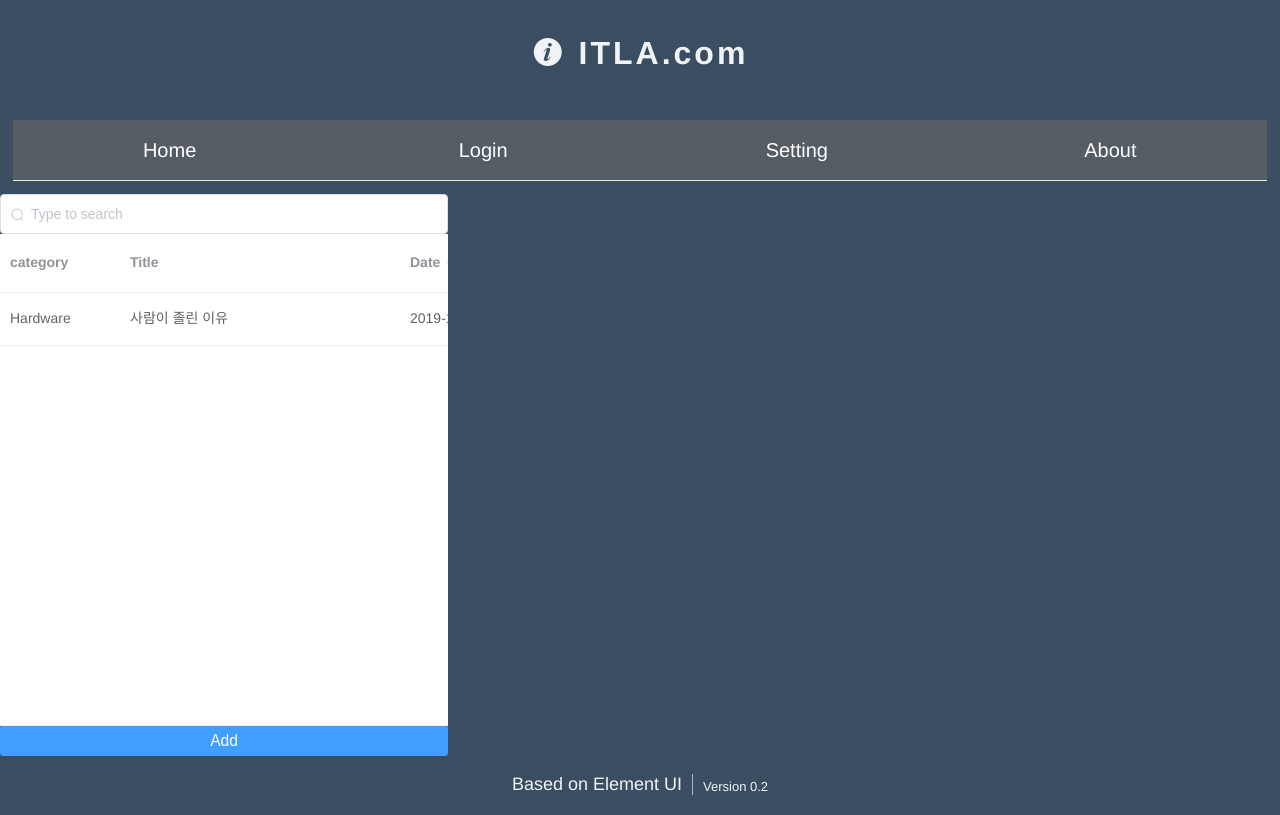
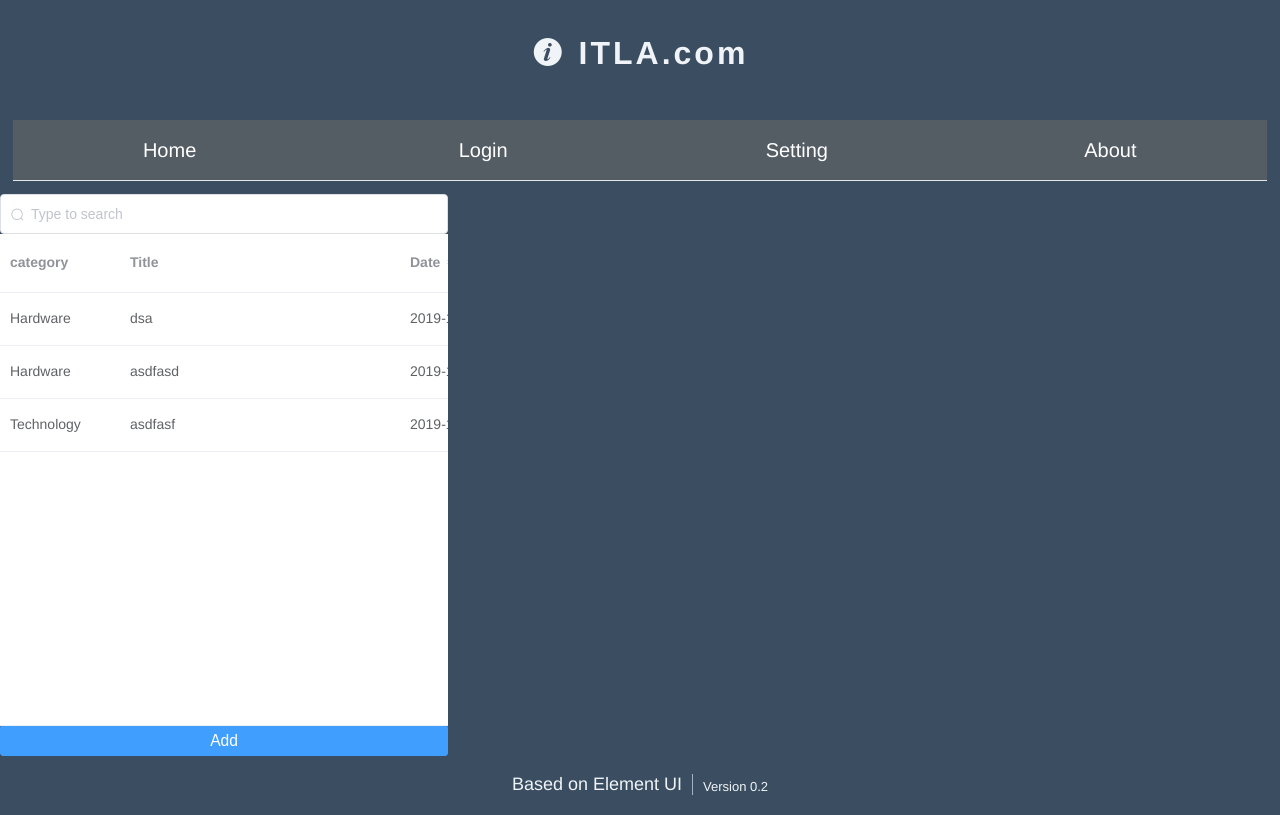
Before and after one commit to Levinna/ITLA.com, a Vue app in the folder itla/: page /feedranking in a window 1280 px wide. Built offline with nearby package versions, Linux system fonts and the light colour scheme; data requests are answered from the project's data file.

Commit message:
드디어 주석 추가

```diff
--- a/itla/public/mockup/database.json
+++ b/itla/public/mockup/database.json
@@ -20,16 +20,41 @@
       "email": "admin@itla.com",
       "password": "123456",
       "ratings": []
+    },
+    {
+      "id": 3,
+      "email": "s@s.com",
+      "password": "123456",
+      "ratings": []
     }
   ],
   "feeds": [
     {
       "category": "1",
-      "title": "사람이 졸린 이유",
-      "date": "2019-10-25",
-      "url": "google.ca",
+      "title": "dsa",
+      "date": "2019-10-18",
+      "url": "asdfasdf",
       "rate": null,
-      "id": 7
+      "madeBy": "2",
+      "id": 3
+    },
+    {
+      "category": "1",
+      "title": "asdfasd",
+      "date": "2019-10-26",
+      "url": "zxcvzxcv",
+      "rate": null,
+      "madeBy": "2",
+      "id": 4
+    },
+    {
+      "category": "2",
+      "title": "asdfasf",
+      "date": "2019-10-03",
+      "url": "asdfasdf",
+      "rate": null,
+      "madeBy": "1",
+      "id": 5
     }
   ]
 }
--- a/itla/src/components/FeedRanking.vue
+++ b/itla/src/components/FeedRanking.vue
@@ -1,5 +1,7 @@
 <template>
     <div style="display: flex; margin: auto; height: 35em">
+
+        <!--피드 관련된 부분-->
         <div id = "feeds" style="float: left; width:35%; height: 100%">
             <div>
                 <el-input v-model="search"
@@ -8,6 +10,8 @@
                         style="height: 6%"
                         prefix-icon="el-icon-search"/>
                 </div>
+            <!--sendUrl은 reader에 보내는 props인 reader_web_info 값을 변경하는 함수 -->
+            <!--피드들 불러와서 보여주는 부분-->
             <el-table
 
                     @cell-click = "sendUrl"
@@ -15,8 +19,9 @@
                     :data="this.$data.props_feed_data.filter(data => !search || data.title.toLowerCase().includes(search.toLowerCase()))"
                     style="width: 100%;"
                     height="88%">
+                <!--width는 colum 간 거리를 보고 적당히 정한 값-->
+                <el-table-column
 
-                <el-table-column
                         width="120%"
                         label="category"
                         prop="category">
@@ -34,12 +39,13 @@
                         prop="date">
                 </el-table-column>
                 <el-table-column
+
                         width="100%"
                         align="right">
                     <template slot-scope="scope">
-                        <!--disabled = "props_user_data.rating[i].id == "-->
+                        <!--삭제 버튼 관련 부분-->
                         <el-button
-                                disabled
+                                v-if="parseInt(scope.row.madeBy) !== parseInt(loginID)"
                                 icon = "el-icon-delete-solid"
                                 size="mini"
                                 type="danger"
@@ -49,13 +55,18 @@
                 </el-table-column>
 
             </el-table>
+
+            <!--피드를 추가하는 버튼 관련-->
             <div id ="add_button" style="position: relative">
                 <el-button
                     size="mini"
                     type="primary"
                     @click.stop = "dialogFormVisible = true"
                     style="width: 100%; position: absolute;bottom: -2.5em; left: 0"><span style="font-size: 130%">Add</span></el-button>
+
+                <!--피드 추가 하면 dialog 팝업되는 부분-->
                 <el-dialog title="피드 추가" :visible.sync="dialogFormVisible">
+                    <!--각종 폼들-->
                     <el-form :model="form">
                         <el-form-item label="Category" :label-width="formLabelWidth" style="width:100%">
                             <el-select v-model="form.category" placeholder="Select" style="width:100%" >
@@ -84,15 +95,20 @@
                             </el-input>
                         </el-form-item>
                     </el-form>
+
+                    <!--확인, 취소 버튼-->
                     <span slot="footer" class="dialog-footer">
                         <el-button @click="dialogFormVisible = false">Cancel</el-button>
                         <el-button type="primary" @click="Create">Confirm</el-button>
                     </span>
+
                 </el-dialog>
             </div>
         </div>
+        <!--float 취소해주는 부분-->
         <div style="clear: both"></div>
 
+        <!--리더부분. web_info(row 값 전체) 를 전달한다. -->
         <div id = "reader" v-if="reader_web_info" style="width: 100%;" >
             <feed-reader v-bind:props="reader_web_info" style="width: 98%; height: 100%; margin: auto; overflow: hidden" ></feed-reader>
         </div>
@@ -110,9 +126,9 @@
         name: "FeedRanking",
         data() {
             return {
-                loginID:"",
-                props_feed_data:[ ],
-                props_user_data:[],
+                loginID: 1, //로그인될을 때를 위한 임시 값
+                props_feed_data:[ ],//서버에서 피드 받아와서 저장함
+                props_user_data:[],//서버에서 유저 받아와서 저장함
                 options: [{
                     value: '0',
                     label: 'Software'
@@ -132,16 +148,17 @@
                     value: '5',
                     label: 'Misc'
                 }], //추가할 때 카테고리 선택하려면 필요함
-                formLabelWidth: '120px',
-                dialogFormVisible: false,
-                reader_web_info :"",
+                formLabelWidth: '120px', //폼 부분 크기
+                dialogFormVisible: false,//dialog 보이고 숨기기 위한 변수
+                reader_web_info :"",//reader가 화면 보여줄 떄 필욯ㅁ
                 form: {
                     category:'',
                     title: '',
                     date: '',
                     url: '',
                     rate:null,
-                },
+                    madeBy:'1',
+                },//feed 추가하기 위한 것들. 로그인 했을 때 loginID를 madeBy에 넣어서 쭉 유지시키려고 함.
                 search: '',
             }
         },
@@ -154,34 +171,34 @@
             },
             handleDelete(index, row) {
 
-                let target_url = 'http://localhost:3000/feeds/'+ row.id;
+                let target_url = 'http://localhost:3000/feeds/'+ row.id; //id의 주소로 가서 삭제함
                 axios.delete(target_url)
                     .then(resp => {
                         console.log(resp.data)
                     }).catch(error => {
                     console.log(error);
                 });
-                this.$data.reader_web_info = null;
+                this.$data.reader_web_info = null;//reader 화면 초기화
             },
             sendUrl(row,column,e){
-                this.$data.reader_web_info = row;
+                this.$data.reader_web_info = row; //row를 하위 컴포넌트에 전달
             },
             Create(){
-                this.$data.dialogFormVisible = false;
-                axios.post(baseURL_feed, this.$data.form);
-                this.$data.form = {category:'',date: '',title: '', url: '',rate:'',};
+                this.$data.dialogFormVisible = false;//dialog 숨김
+                axios.post(baseURL_feed, this.$data.form);//form을 추가함
+                this.$data.form = {category:'',date: '',title: '', url: '',rate:''}; //입력 폼 초기화
 
             },
 
-            makeCategory () {
+            makeCategory () {//정수 값을 카테고리로
                 let temp = -1;
                 for(let feedsCount = 0; feedsCount < this.props_feed_data.length ; feedsCount++){
                     temp = parseInt(this.props_feed_data[feedsCount].category);
                     this.props_feed_data[feedsCount].category = this.$store.state.feedCategories[temp];
                 }
-            }
+            },
         },
-        async created() {
+        async created() {// 데이터 불러옴
             try {
                 const res = await axios.get(baseURL_feed);
                 this.props_feed_data = res.data;
@@ -190,6 +207,7 @@
                 const res2 = await axios.get(baseURL_user);
                 this.props_user_data = res2.data;
                 this.$data.loginID = this.$store.state.loginID;
+
             } catch(e) {
                 console.error(e)
             }
```
